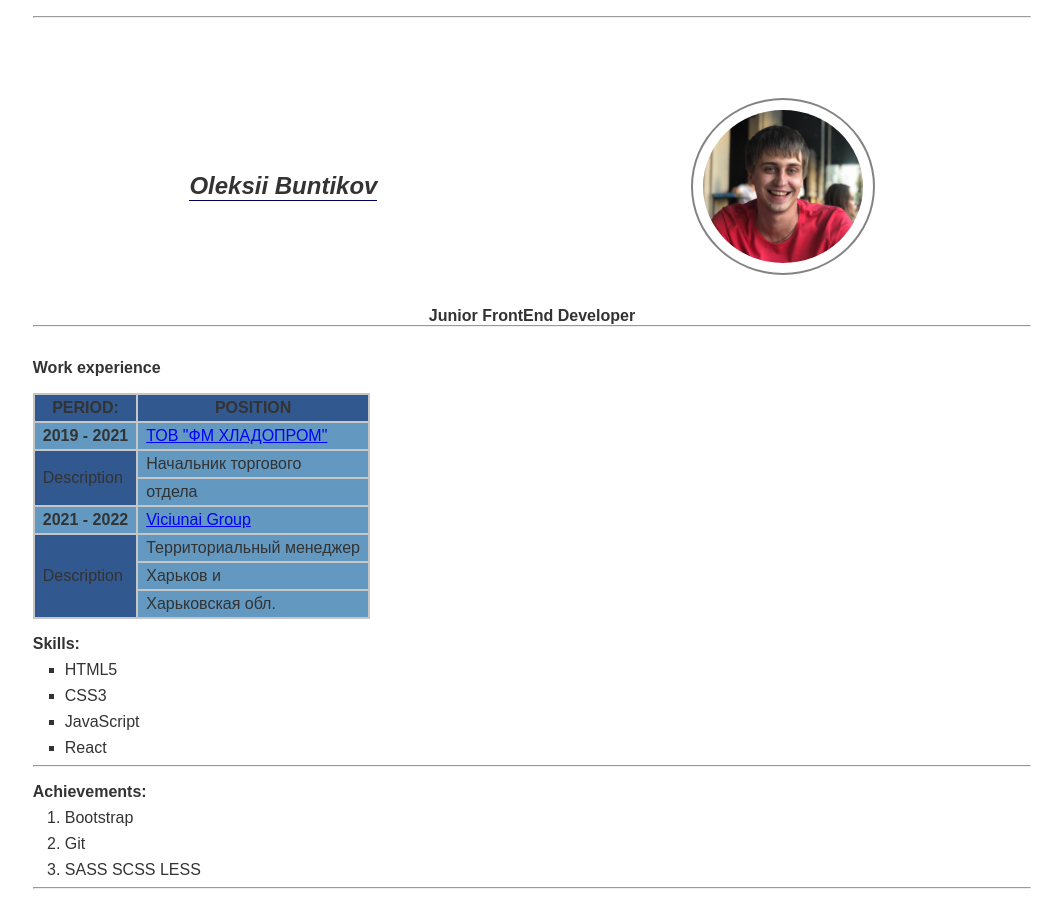
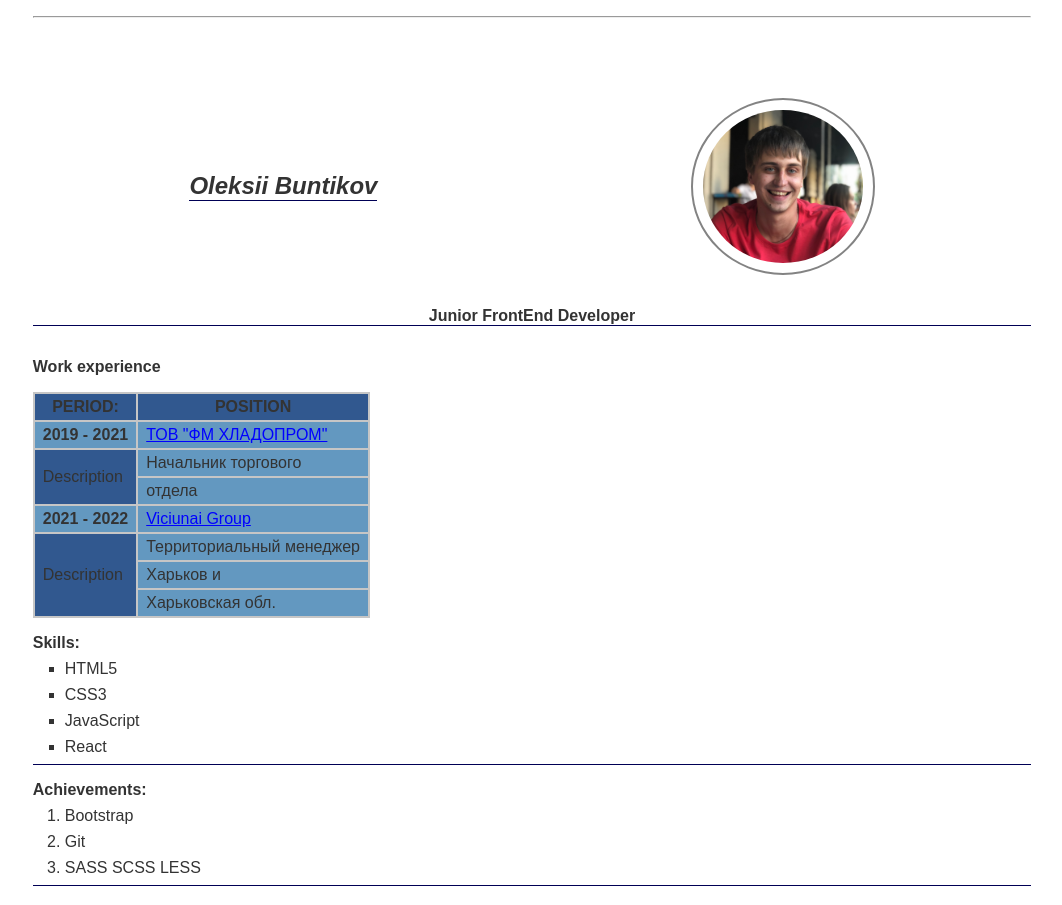
Before and after one commit to OleksiiHub/hw2, a plain HTML site: page index.html in a window 1280 px wide. Shown: the whole page, without its empty margins (108-1170 px from the left). Drawn offline with Linux system fonts and the light colour scheme.

Commit message:
fix border

```diff
--- a/index.html
+++ b/index.html
@@ -17,10 +17,9 @@
           <img src="./img/IMG_0030.jpeg" alt="My foto" class="img_setting" />
         </div>
       </section>
-      <section class="container mt-2">
+      <section class="container mt-2 border_buttom">
         <p class="text-center">
           <span>Junior FrontEnd Developer</span>
-          <hr>
         </p>
       </section>
 
@@ -60,13 +59,14 @@
               <td>Территориальный менеджер</td>
             </tr>
             <tr>
-              <td>Харьков и </td>
+              <td>Харьков и</td>
             </tr>
             <tr>
               <td>Харьковская обл.</td>
             </tr>
           </tbody>
         </table>
+        <div class="border_buttom">
           <ul class="mt-1">
             <span>Skills:</span>
             <li>HTML5</li>
@@ -74,15 +74,16 @@
             <li>JavaScript</li>
             <li>React</li>
           </ul>
-        <hr>
+        </div>
 
+        <div class="border_buttom">
           <ol class="mt-1">
             <span>Achievements:</span>
             <li>Bootstrap</li>
             <li>Git</li>
             <li>SASS SCSS LESS</li>
           </ol>
-        <hr />
+        </div>
       </article>
     </main>
   </body>
```
Lines whose indentation alone changed are shown as unchanged.
